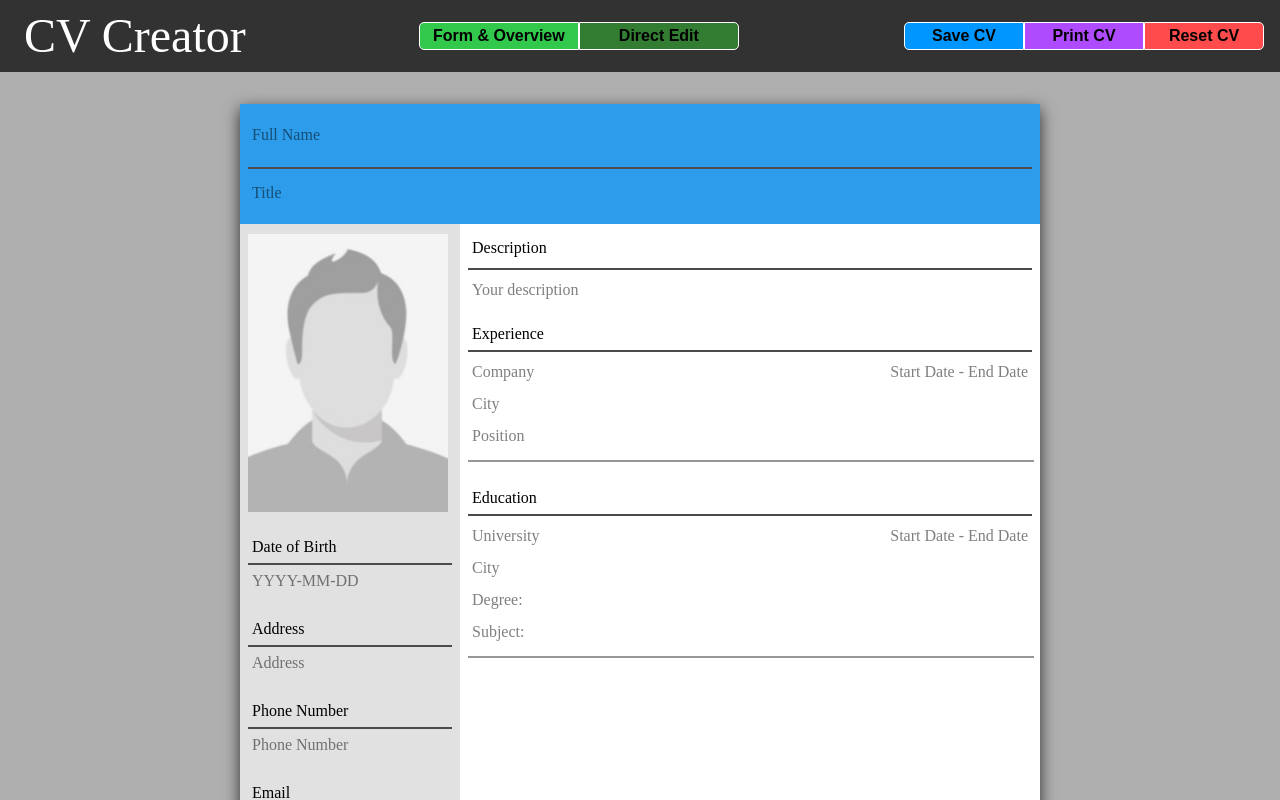
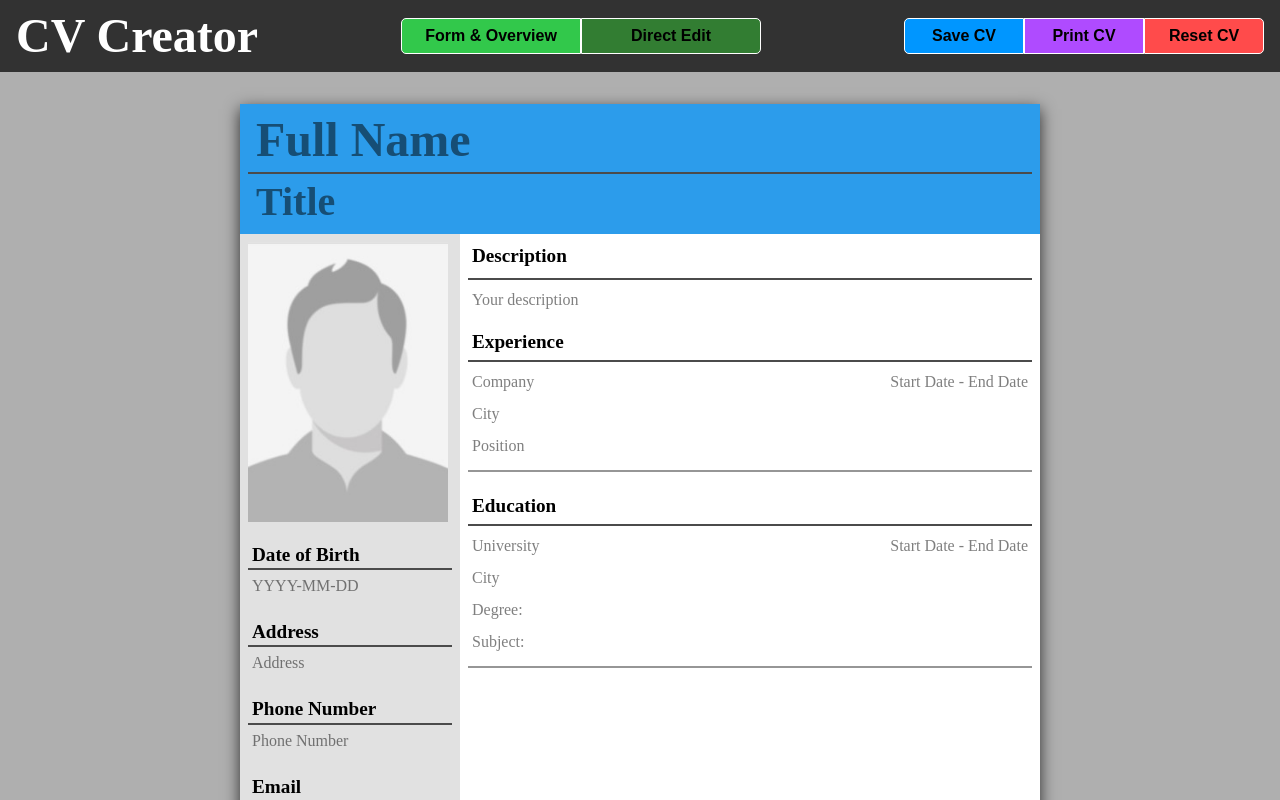
Before and after one commit to gizinski-jacek/cv-project-react, a React (Create React App) app: page / in a window 1280 px wide. Shown: the top 800 px of the page. Built offline with nearby package versions, Linux system fonts and the light colour scheme.

Commit message:
Fixes and changes after adding reset.css file.

```diff
--- a/src/App.css
+++ b/src/App.css
@@ -1,3 +1,11 @@
+* {
+	font-family: Helvetica;
+}
+
+button {
+	font-family: sans-serif;
+}
+
 :root {
 	font-size: 16px;
 }
@@ -33,19 +41,17 @@ body {
 .header h1 {
 	display: flex;
 	align-items: center;
-	font-size: 3rem;
-	margin: 0.25rem 1rem;
 }
 
 .mode {
 	display: flex;
 	justify-content: center;
-	padding: 0.5rem;
+	margin: 0.5rem;
 }
 
 .mode button {
-	width: 160px;
-	padding: 0.25rem 0.5rem;
+	width: 180px;
+	padding: 0.5rem;
 	font-size: 1rem;
 	font-weight: 600;
 	background-color: rgb(50, 125, 50);
@@ -71,12 +77,12 @@ body {
 .dataControls {
 	display: flex;
 	justify-content: center;
-	padding: 0.5rem;
+	margin: 0.5rem;
 }
 
 .dataControls button {
 	width: 120px;
-	padding: 0.25rem 0.5rem;
+	padding: 0.5rem;
 	font-size: 1rem;
 	font-weight: 600;
 	border: 1px solid rgb(255, 255, 255);
@@ -116,7 +122,6 @@ body {
 
 .directEditMode {
 	width: 100%;
-	padding: 2rem;
 	margin: 0 auto;
 }
 
@@ -144,26 +149,37 @@ body {
 	border-radius: 5px;
 }
 
+h1,
+h2,
+h3,
+h5 {
+	font-weight: 600;
+}
+
+h1 {
+	margin: 0.25rem 0.5rem;
+	font-size: 3rem;
+}
+
 h2 {
-	min-height: 1.5rem;
-	padding: 0.25rem 0;
+	margin: 0.25rem 0.5rem;
+	font-size: 2.5rem;
 }
 
 h3 {
 	display: flex;
 	justify-content: space-between;
-}
-
-h2,
-h3,
-p {
-	min-height: 1.5rem;
 	margin: 0.25rem;
-	line-height: 1.5rem;
+	font-size: 1.2rem;
 }
 
 h5 {
 	margin: 0.25rem;
+	font-size: 0.8rem;
+}
+
+p {
+	margin: 0.5rem 0.25rem;
 }
 
 .mainCVBody {
@@ -178,18 +194,11 @@ h5 {
 	display: flex;
 	flex-direction: column;
 	justify-content: center;
-	height: 120px;
+	height: 130px;
 	width: 100%;
 	padding: 0.5rem;
 	background-color: rgba(0, 150, 255, 0.75);
 	box-sizing: border-box;
-}
-
-.headerCV h1 {
-	min-height: 2rem;
-	padding: 0.25rem 0;
-	margin: 0.25rem;
-	line-height: 1.5rem;
 }
 
 .leftPanelCV,
@@ -239,12 +248,11 @@ img {
 span.date {
 	position: absolute;
 	right: 0;
-	margin: 0.25rem;
-	line-height: 1.5rem;
+	margin: 0.5rem 0.25rem;
 }
 
 .grayHR {
-	width: 100%;
+	margin: 0.5rem 0;
 	border: 1px solid rgb(150, 150, 150);
 }
 
@@ -327,18 +335,12 @@ input[name='photo'] {
 .headerCV.editing h1 {
 	display: flex;
 	justify-content: space-between;
+	margin: 0.25rem 0;
 }
 
-.headerCV.editing input {
-	width: 360px;
-	padding: 0.25rem;
-	margin: 0 0.25rem;
-}
-
+.headerCV.editing input,
 .headerCV.editing input[name='title'] {
 	width: 360px;
-	padding: 0.25rem;
-	margin: 0.25rem 0.5rem;
 }
 
 .leftPanelCV.editing input,
@@ -358,16 +360,19 @@ input[name='photo'] {
 	width: 195px;
 }
 
+.rightPanelCV h3 {
+	min-height: 1.5rem;
+}
+
 .rightPanelCV .item.editing span.date {
 	display: flex;
 	flex-direction: column;
 	justify-content: center;
 	margin: 0;
-	line-height: 1.5rem;
 }
 
 .rightPanelCV .item.editing input {
-	height: 1.5rem;
+	padding: 2px;
 	width: 50%;
 }
 
@@ -377,24 +382,18 @@ input[name='photo'] {
 
 .addBtnInCV {
 	display: none;
-	font-weight: 600;
-	color: rgb(255, 255, 255);
-	background-color: rgb(0, 0, 0);
-	border: 1px solid rgb(0, 0, 0);
-	border-radius: 5px;
-}
-
-.addBtnInCV:hover {
-	font-weight: 600;
-	color: rgb(255, 255, 255);
-	background-color: rgba(0, 0, 0, 0.75);
-	border: 1px solid rgba(0, 0, 0, 0.75);
+	position: absolute;
+	right: 0.5rem;
 }
 
 .deleteBtnInCV {
 	position: absolute;
 	bottom: 1rem;
 	right: 0;
+}
+
+.addBtnInCV,
+.deleteBtnInCV {
 	margin: 0.25rem;
 	font-weight: 600;
 	color: rgb(255, 255, 255);
@@ -403,11 +402,9 @@ input[name='photo'] {
 	border-radius: 5px;
 }
 
+.addBtnInCV:hover,
 .deleteBtnInCV:hover {
-	font-weight: 600;
-	color: rgb(255, 255, 255);
 	background-color: rgba(0, 0, 0, 0.75);
-	border: 1px solid rgba(0, 0, 0, 0.75);
 }
 
 @media (max-width: 1350px) {
```
